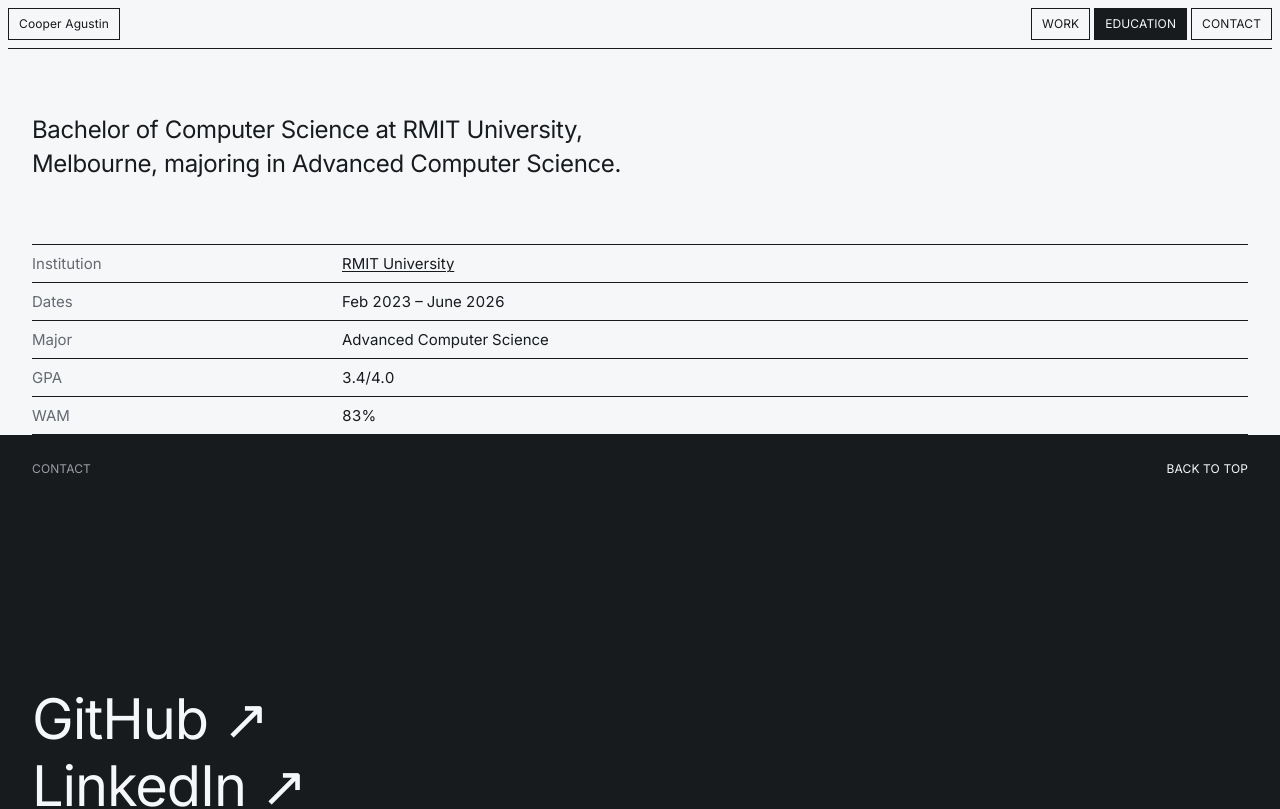
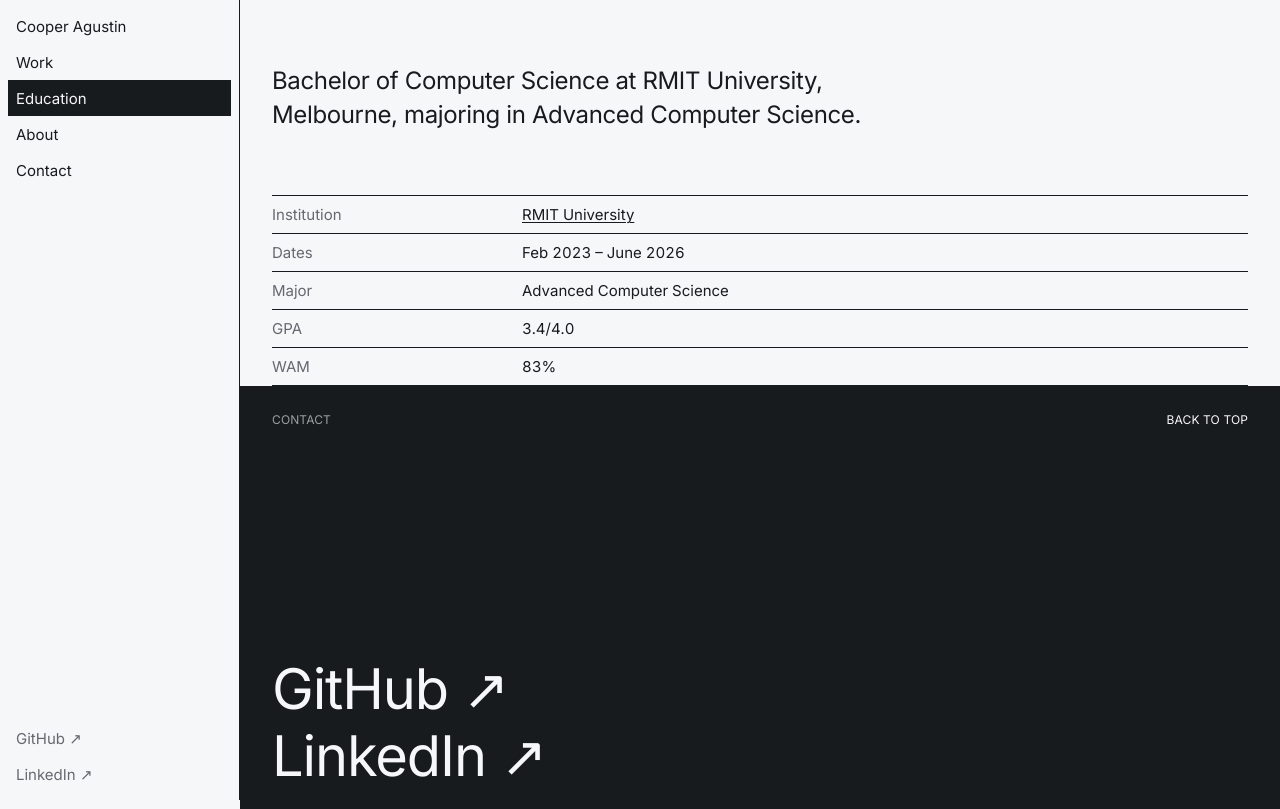
Before and after one commit to Spudgee/portfolio, a Next.js app: page /education in a window 1280 px wide. Shown: the top 809 px of the page. Built offline with nearby package versions, Linux system fonts and the light colour scheme.

Commit message:
Header becomes a fixed left sidebar of full-width rows that fill on hover, with About added to the nav

```diff
--- a/app/layout.tsx
+++ b/app/layout.tsx
@@ -33,7 +33,7 @@
 }>) {
 	return (
 		<html lang={LOCALE} className={inter.variable}>
-			<body className="flex min-h-dvh flex-col">
+			<body className="flex min-h-dvh flex-col lg:pl-60">
 				<div className="mx-auto flex w-full max-w-(--breakpoint-2xl) flex-1 flex-col px-2">
 					<SiteHeader />
 					<main className="flex-1 px-2 sm:px-6">{children}</main>
--- a/components/highlight-link.tsx
+++ b/components/highlight-link.tsx
@@ -2,7 +2,7 @@
 
 /**
  * Navigation link that turns into a solid ink block on hover or focus, as on F451.
- * `box` draws Base's thin outline at rest; `bare` is text alone until hovered.
+ * `bare` is text alone until hovered; `row` spans its container, so a whole sidebar row fills.
  * The current page stays filled.
  * @see components/inline-link.tsx for links inside running text
  */
@@ -13,7 +13,7 @@
 	"aria-current": ariaCurrent,
 }: {
 	href: string;
-	look: "box" | "bare";
+	look: "bare" | "row";
 	children: React.ReactNode;
 	"aria-current"?: "page";
 }) {
@@ -21,7 +21,7 @@
 		<Link
 			href={href}
 			aria-current={ariaCurrent}
-			className={`inline-flex items-center transition-colors duration-150 ease-out hover:bg-ink hover:text-paper focus-visible:bg-ink focus-visible:text-paper focus-visible:outline-hidden motion-reduce:transition-none aria-[current=page]:bg-ink aria-[current=page]:text-paper ${look === "box" ? "h-8 border border-ink px-2.5" : "-mx-1 min-h-11 px-1"}`}
+			className={`inline-flex items-center transition-colors duration-150 ease-out hover:bg-ink hover:text-paper focus-visible:bg-ink focus-visible:text-paper focus-visible:outline-hidden motion-reduce:transition-none aria-[current=page]:bg-ink aria-[current=page]:text-paper ${look === "row" ? "flex min-h-9 w-full px-2" : "-mx-1 min-h-11 px-1"}`}
 		>
 			{children}
 		</Link>
--- a/components/site-header.tsx
+++ b/components/site-header.tsx
@@ -6,28 +6,34 @@
 import { NAV_LINKS, PATHS } from "@/content/site";
 
 /**
- * Base-style header: the name boxed on the left, the sections boxed on the right in caps,
- * a rule beneath. The page you are on is filled; reading the route is why this is a client component.
+ * Sidebar header: on wide screens a fixed column down the left edge, each link a full-width
+ * row that fills with ink on hover; on phones the same rows sit above the page.
+ * The layout pads the page by the column's width (`lg:pl-60`). The page you are on is filled;
+ * reading the route is why this is a client component.
  */
 export function SiteHeader() {
 	const pathname = usePathname();
 
 	return (
-		<header className="sticky top-0 z-10 flex items-center justify-between gap-2 border-b border-ink bg-paper py-2 text-chrome">
-			<HighlightLink
-				href={PATHS.home}
-				look="box"
-				aria-current={pathname === PATHS.home ? "page" : undefined}
-			>
-				{PERSON.name}
-			</HighlightLink>
+		<header
+			className="flex flex-col justify-between gap-8 border-b border-ink bg-paper py-2 lg:fixed lg:inset-y-0 lg:left-0 lg:z-10 lg:w-60 lg:border-r lg:border-b-0 lg:px-2"
+		>
 			<nav aria-label="Primary">
-				<ul className="flex gap-1 uppercase">
+				<ul className="grid">
+					<li>
+						<HighlightLink
+							href={PATHS.home}
+							look="row"
+							aria-current={pathname === PATHS.home ? "page" : undefined}
+						>
+							{PERSON.name}
+						</HighlightLink>
+					</li>
 					{NAV_LINKS.map((link) => (
 						<li key={link.href}>
 							<HighlightLink
 								href={link.href}
-								look="box"
+								look="row"
 								aria-current={pathname === link.href ? "page" : undefined}
 							>
 								{link.label}
@@ -36,6 +42,15 @@
 					))}
 				</ul>
 			</nav>
+			<ul className="hidden text-muted lg:grid">
+				{PERSON.socialLinks.map((link) => (
+					<li key={link.href}>
+						<HighlightLink href={link.href} look="row">
+							{link.label} ↗
+						</HighlightLink>
+					</li>
+				))}
+			</ul>
 		</header>
 	);
 }
--- a/content/site.ts
+++ b/content/site.ts
@@ -15,6 +15,7 @@
 export const NAV_LINKS = [
 	{ label: "Work", href: "/#experience" },
 	{ label: "Education", href: PATHS.education },
+	{ label: "About", href: PATHS.about },
 	{ label: "Contact", href: "#contact" },
 ] as const;
 
```
